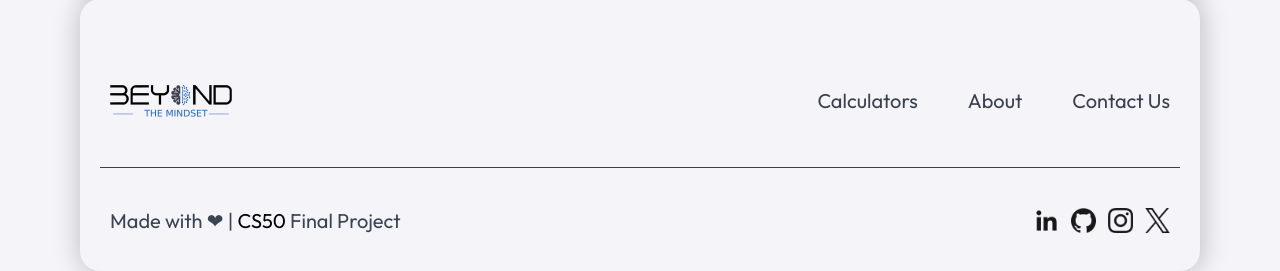
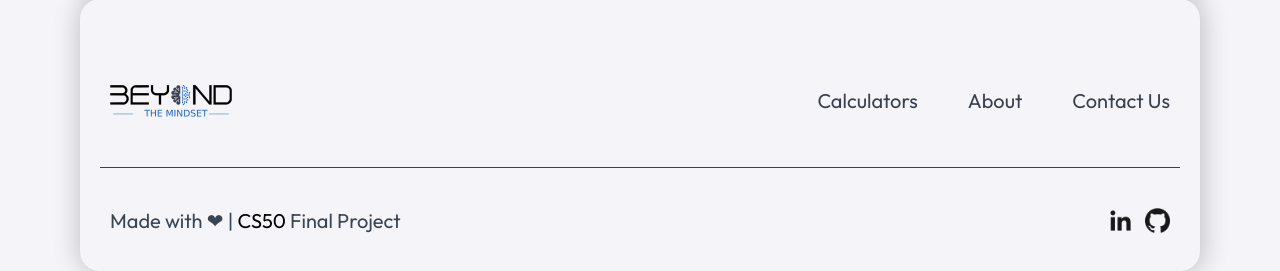
Before and after one commit to jamalihamza/Beyond-the-Mindset, a Flask app: page /about in a window 1280 px wide. Shown: the part 1759-2030 px from the top of the page. Run offline with Flask 3, Linux system fonts and the light colour scheme; some libraries are stand-ins or nearby versions.

Commit message:
Update layout.html

```diff
--- a/templates/layout.html
+++ b/templates/layout.html
@@ -58,7 +58,7 @@
             <div class="footer-love">Made with ❤ | <a href="https://cs50.harvard.edu/"><span class="cs50-span">CS50</span></a> Final Project</div>
             <div class="social-icons">
               <a
-                href="https://www.linkedin.com/in/jamalihamza"
+                href="https://www.linkedin.com/in/hamzajamali"
                 target="_blank"
                 class="footer-social-link w-inline-block"
                 ><img
@@ -76,27 +76,7 @@
                   sizes="(max-width: 767px) 100vw, 25.000001907348633px"
                   alt="Github Link"
                   class="social-icon"/></a
-              ><a
-                href="https://www.instagram.com/twarisko"
-                target="_blank"
-                class="footer-social-link w-inline-block"
-                ><img
-                  src="{{ url_for('static', filename='images/instagram-icon.png') }}"
-                  width="256"
-                  sizes="(max-width: 767px) 100vw, 25.000001907348633px"
-                  alt="Instagram Link"
-                  class="social-icon"/></a
-              ><a
-                href="https://www.x.com/TWARISK0"
-                target="_blank"
-                class="footer-social-link w-inline-block"
-                ><img
-                  src="{{ url_for('static', filename='images/x-icon.png') }}"
-                  width="256"
-                  sizes="(max-width: 767px) 100vw, 25.000001907348633px"
-                  alt="X Link (Formely Twitter)"
-                  class="social-icon"
-              /></a>
+              >
             </div>
           </div>
         </div>
```
